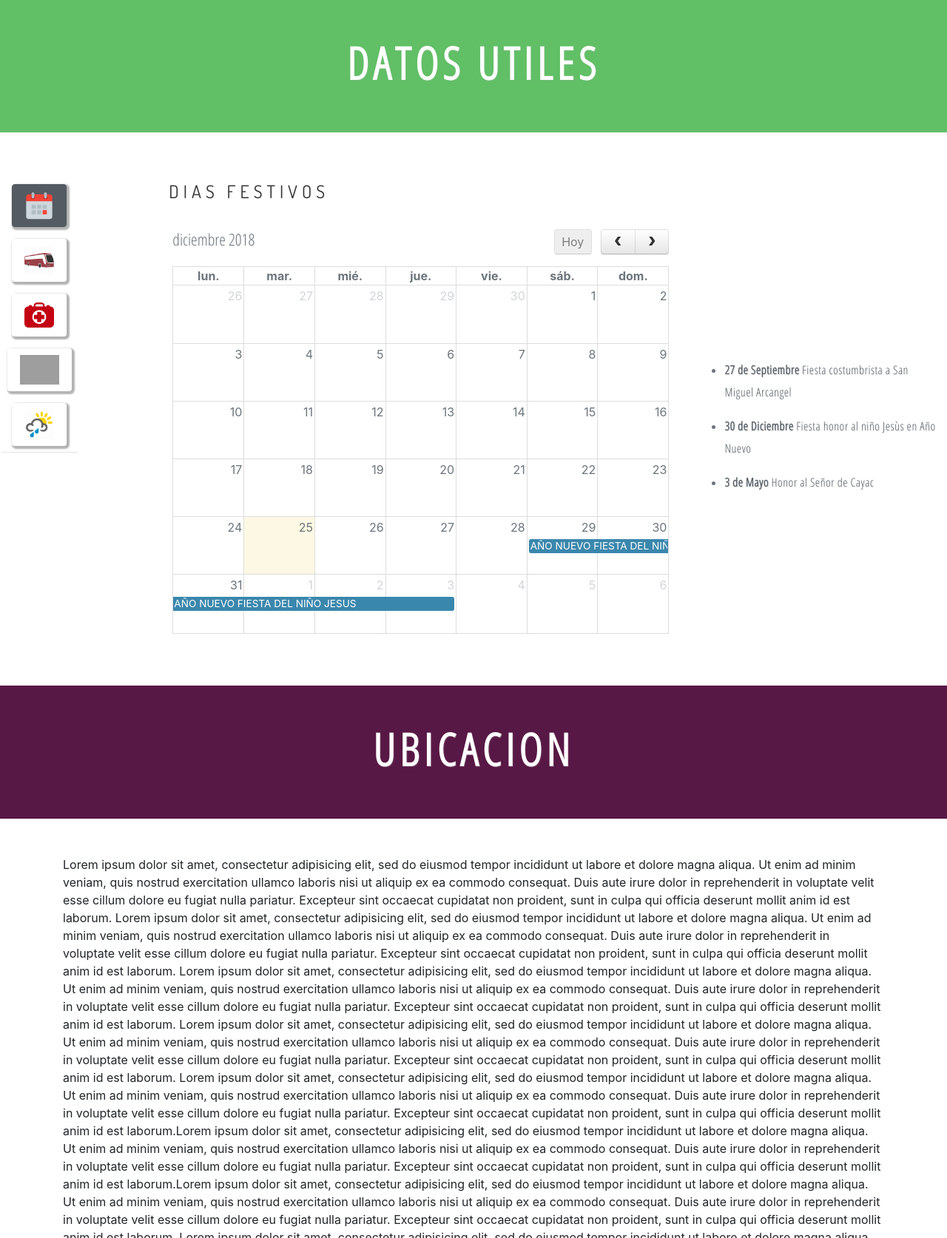
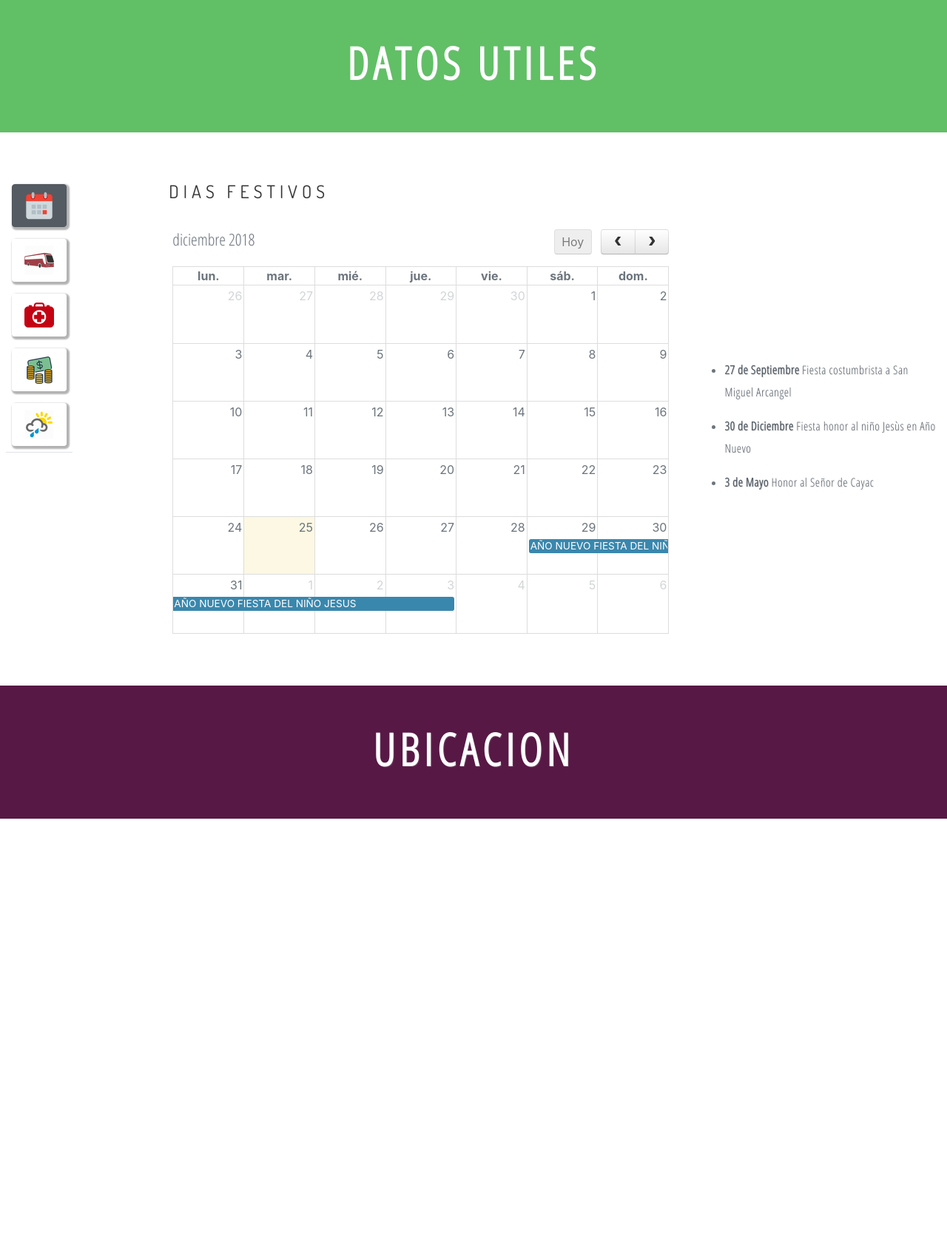
Before and after one commit to favt12/Sitio-Web-del-Distrito-de-Aquia-Ancash, a PHP site: page / in a window 1280 px wide. Shown: the part 4826-6500 px from the top of the page at 74% size. After the commit the page ends 5933 px from the top, so only its background shows below. Run offline with PHP 8.4, Linux system fonts and the light colour scheme; lists and menus that the app fills with data are empty; some libraries are stand-ins or nearby versions; grey boxes are pictures that could not be loaded.

Commit message:
se ajustaron las img a su medida en la seccion datos/button utiles del arch. datos.php

```diff
--- a/css/ubicacion.sass
+++ b/css/ubicacion.sass
@@ -1,3 +1,2 @@
-div
-  &.title-contenedor-location
-    background: #581845
+.map
+  height: 300px
--- a/includes/templates/datos.php
+++ b/includes/templates/datos.php
@@ -11,11 +11,11 @@
       <div class="data-content-right col-12 col-md-1 ">
         <div class="data-content btn-group mb-5 col-12 justify-content-center" role="group" aria-label="First group">
           <div class="data-content-btn  nav nav-tabs justify-content-center" id="nav-tab" role="tablist">
-            <a class="btn btn-secondary mb-2 mx-2 nav-item nav-link active rounded" id="nav-calendar-tab" data-toggle="tab" href="#nav-calendar" role="tab" aria-controls="nav-calendar" aria-selected="true"><img src="img/button_logo_calendar.png" alt=""></a>
-            <a class="btn btn-dark my-2 mx-2 nav-item nav-link rounded" id="nav-movil-tab" data-toggle="tab" href="#nav-movil" role="tab" aria-controls="nav-movil" aria-selected="false"><img src="img/button_logo_autobus.png" alt=""></a>
-            <a class="btn btn-warning my-2 mx-2 nav-item nav-link rounded" id="nav-ambulance-tab" data-toggle="tab" href="#nav-ambulance" role="tab" aria-controls="nav-ambulance" aria-selected="false"><img src="img/button_logo_cruzroja.png" alt=""></a>
-            <a class="btn btn-success my-2 mx-2 nav-item nav-link rounded" id="nav-dollar-tab" data-toggle="tab" href="#nav-dollar" role="tab" aria-controls="nav-dollar" aria-selected="false"><img src="img/button_logo_moneda.png" alt=""></a>
-            <a class="btn btn-light my-2 mx-2 nav-item nav-link rounded" id="nav-clima-tab" data-toggle="tab" href="#nav-clima" role="tab" aria-controls="nav-clima" aria-selected="false"><img src="img/button_logo_clima.png" alt=""></a>
+            <a class="btn btn-secondary mb-2 mx-2 nav-item nav-link active rounded" id="nav-calendar-tab" data-toggle="tab" href="#nav-calendar" role="tab" aria-controls="nav-calendar" aria-selected="true"><img src="img/calendar.png" alt=""></a>
+            <a class="btn btn-dark my-2 mx-2 nav-item nav-link rounded" id="nav-movil-tab" data-toggle="tab" href="#nav-movil" role="tab" aria-controls="nav-movil" aria-selected="false"><img src="img/autobus.png" alt=""></a>
+            <a class="btn btn-warning my-2 mx-2 nav-item nav-link rounded" id="nav-ambulance-tab" data-toggle="tab" href="#nav-ambulance" role="tab" aria-controls="nav-ambulance" aria-selected="false"><img src="img/cruzroja.png" alt=""></a>
+            <a class="btn btn-success my-2 mx-2 nav-item nav-link rounded" id="nav-dollar-tab" data-toggle="tab" href="#nav-dollar" role="tab" aria-controls="nav-dollar" aria-selected="false"><img src="img/moneda.png" alt=""></a>
+            <a class="btn btn-light my-2 mx-2 nav-item nav-link rounded" id="nav-clima-tab" data-toggle="tab" href="#nav-clima" role="tab" aria-controls="nav-clima" aria-selected="false"><img src="img/clima.png" alt=""></a>
           </div><!-- .data-content-right .col-3 .col-md-2 .d-flex .justify-content-start -->
       </div>
     </div>
--- a/includes/templates/header.php
+++ b/includes/templates/header.php
@@ -18,7 +18,9 @@
   <link rel="stylesheet" href="css/main.css">
   <link rel="stylesheet" href="css/fontello.css">
   <link rel="stylesheet" href="css/fullcalendar.min.css">
-  <!--<link rel="stylesheet" href="https://unpkg.com/leaflet@1.3.4/dist/leaflet.css" />-->
+  <!--<link rel="stylesheet" href="https://unpkg.com/leaflet@1.3.4/dist/leaflet.css"
+   integrity="sha512-puBpdR0798OZvTTbP4A8Ix/l+A4dHDD0DGqYW6RQ+9jxkRFclaxxQb/SJAWZfWAkuyeQUytO7+7N4QKrDh+drA=="
+   crossorigin=""/>-->
 </head>
 
 <body>
--- a/includes/templates/ubicacion.php
+++ b/includes/templates/ubicacion.php
@@ -10,16 +10,7 @@
   <div class="container">
     <div class="row">
       <div class="col-12">
-        <!--<div id="mapa" class="mapa"> </div>-->
-        Lorem ipsum dolor sit amet, consectetur adipisicing elit, sed do eiusmod tempor incididunt ut labore et dolore magna aliqua. Ut enim ad minim veniam, quis nostrud exercitation ullamco laboris nisi ut aliquip ex ea commodo consequat. Duis aute irure dolor in reprehenderit in voluptate velit esse cillum dolore eu fugiat nulla pariatur. Excepteur sint occaecat cupidatat non proident, sunt in culpa qui officia deserunt mollit anim id est laborum.
-        Lorem ipsum dolor sit amet, consectetur adipisicing elit, sed do eiusmod tempor incididunt ut labore et dolore magna aliqua. Ut enim ad minim veniam, quis nostrud exercitation ullamco laboris nisi ut aliquip ex ea commodo consequat. Duis aute irure dolor in reprehenderit in voluptate velit esse cillum dolore eu fugiat nulla pariatur. Excepteur sint occaecat cupidatat non proident, sunt in culpa qui officia deserunt mollit anim id est laborum.
-        Lorem ipsum dolor sit amet, consectetur adipisicing elit, sed do eiusmod tempor incididunt ut labore et dolore magna aliqua. Ut enim ad minim veniam, quis nostrud exercitation ullamco laboris nisi ut aliquip ex ea commodo consequat. Duis aute irure dolor in reprehenderit in voluptate velit esse cillum dolore eu fugiat nulla pariatur. Excepteur sint occaecat cupidatat non proident, sunt in culpa qui officia deserunt mollit anim id est laborum.
-        Lorem ipsum dolor sit amet, consectetur adipisicing elit, sed do eiusmod tempor incididunt ut labore et dolore magna aliqua. Ut enim ad minim veniam, quis nostrud exercitation ullamco laboris nisi ut aliquip ex ea commodo consequat. Duis aute irure dolor in reprehenderit in voluptate velit esse cillum dolore eu fugiat nulla pariatur. Excepteur sint occaecat cupidatat non proident, sunt in culpa qui officia deserunt mollit anim id est laborum.
-        Lorem ipsum dolor sit amet, consectetur adipisicing elit, sed do eiusmod tempor incididunt ut labore et dolore magna aliqua. Ut enim ad minim veniam, quis nostrud exercitation ullamco laboris nisi ut aliquip ex ea commodo consequat. Duis aute irure dolor in reprehenderit in voluptate velit esse cillum dolore eu fugiat nulla pariatur. Excepteur sint occaecat cupidatat non proident, sunt in culpa qui officia deserunt mollit anim id est laborum.Lorem ipsum dolor sit amet, consectetur adipisicing elit, sed do eiusmod tempor incididunt ut labore et dolore magna aliqua. Ut enim ad minim veniam, quis nostrud exercitation ullamco laboris nisi ut aliquip ex ea commodo consequat. Duis aute irure dolor in reprehenderit in voluptate velit esse cillum dolore eu fugiat nulla pariatur. Excepteur sint occaecat cupidatat non proident, sunt in culpa qui officia deserunt mollit anim id est laborum.Lorem ipsum dolor sit amet, consectetur adipisicing elit, sed do eiusmod tempor incididunt ut labore et dolore magna aliqua. Ut enim ad minim veniam, quis nostrud exercitation ullamco laboris nisi ut aliquip ex ea commodo consequat. Duis aute irure dolor in reprehenderit in voluptate velit esse cillum dolore eu fugiat nulla pariatur. Excepteur sint occaecat cupidatat non proident, sunt in culpa qui officia deserunt mollit anim id est laborum.
-        Lorem ipsum dolor sit amet, consectetur adipisicing elit, sed do eiusmod tempor incididunt ut labore et dolore magna aliqua. Ut enim ad minim veniam, quis nostrud exercitation ullamco laboris nisi ut aliquip ex ea commodo consequat. Duis aute irure dolor in reprehenderit in voluptate velit esse cillum dolore eu fugiat nulla pariatur. Excepteur sint occaecat cupidatat non proident, sunt in culpa qui officia deserunt mollit anim id est laborum.
-        Lorem ipsum dolor sit amet, consectetur adipisicing elit, sed do eiusmod tempor incididunt ut labore et dolore magna aliqua. Ut enim ad minim veniam, quis nostrud exercitation ullamco laboris nisi ut aliquip ex ea commodo consequat. Duis aute irure dolor in reprehenderit in voluptate velit esse cillum dolore eu fugiat nulla pariatur. Excepteur sint occaecat cupidatat non proident, sunt in culpa qui officia deserunt mollit anim id est laborum.
-        loremlorem
-      lorem
+      <div id="map" class="map"> </div>
       </div>
     </div><!-- .row -->
   </div><!-- .container -->
```
Also changed, not shown: css/datos.sass (+0 -7 lines), index.php (+6 -3 lines), img/autobus.png (added), img/calend.png (added), img/calendar.png (added), img/clima.png (added), img/cruzroja.png (added), img/moneda.png (added).
